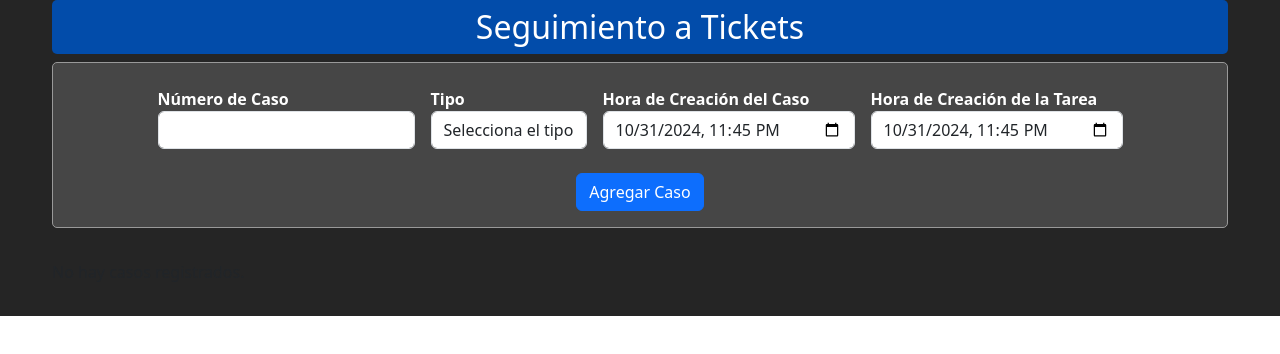
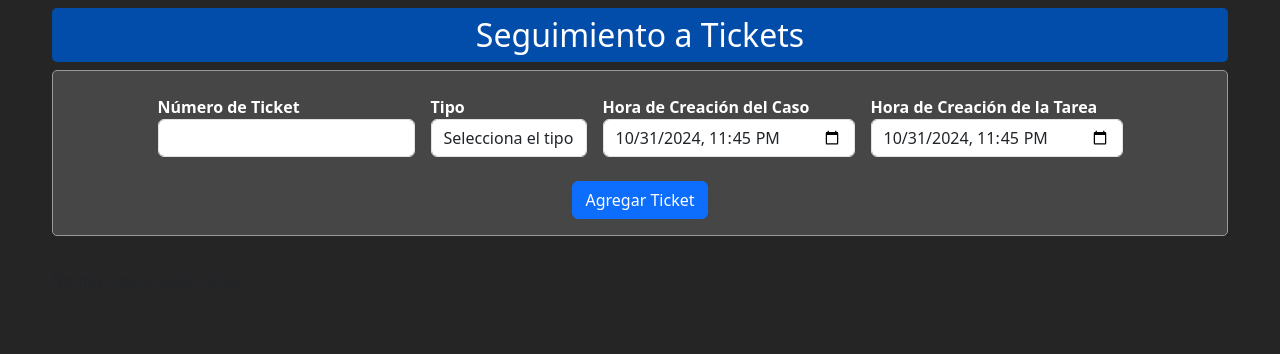
Before and after one commit to ACSBITMEN/Ticket-Time, a React (Vite) app in the folder TickeTime/: page / in a window 1280 px wide. Shown: the top 354 px of the page. Built offline with nearby package versions, Linux system fonts and the light colour scheme.

Commit message:
add btn borrar, add btn reiniciar, logica en proceso

```diff
--- a/TickeTime/src/components/CaseForm.jsx
+++ b/TickeTime/src/components/CaseForm.jsx
@@ -60,7 +60,7 @@ function CaseForm({ addCase }) {
         <div className="containerDates">
 
           <div className="form-group">
-            <label>Número de Caso</label>
+            <label>Número de Ticket</label>
             <input
               type="text"
               className="form-control"
@@ -101,7 +101,7 @@ function CaseForm({ addCase }) {
           </div>
         </div>
         <button type="submit" className="btn btn-primary mt-3">
-          Agregar Caso
+          Agregar Ticket
         </button>
       </form>
     </>
--- a/TickeTime/src/components/CaseItem.jsx
+++ b/TickeTime/src/components/CaseItem.jsx
@@ -144,7 +144,7 @@ function CaseItem({ caseData }) {
   return (
     <div className="case-item">
       <div className='case-item-date'>
-        <h5>Ticket #{caseNumber} - {type} </h5>
+        <h5>Ticket <b>#{caseNumber}</b> - {type} </h5>
         <div className='container-case-item-date'>
         <p><b>Creación Ticket:</b> {formatDateTime(caseCreationDate)}</p>
         <p><b>Creación Tarea:</b> {formatDateTime(taskCreationDate)}</p>
--- a/TickeTime/src/styles/App.css
+++ b/TickeTime/src/styles/App.css
@@ -4,8 +4,9 @@
   background-color: #252525;
   margin: 0;
   padding: 0;
+  min-height: 100vh;
   height: 100%;
-  padding-bottom: 1rem;
+  padding: .5rem 0 1rem;
 }
 
 #body h1 {
--- a/TickeTime/src/styles/CaseItem.css
+++ b/TickeTime/src/styles/CaseItem.css
@@ -1,9 +1,9 @@
 /* src/styles/CaseItem.css */
 
 .case-item {
-  background-color: #d6d6d6;
+  background-color: gainsboro;
   border: 1px solid #ccc;
-  padding: 0.5rem;
+  padding: .3rem .3rem 0.5rem;
   margin-bottom: 2rem;
   border-radius: 5px;
 }
@@ -12,9 +12,15 @@
   background-color: #fff;
 }
 
+.case-item:hover .containerTimerDate h5 {
+  color: #fff;
+  text-shadow: -1px -1px 0 #000, 1px -1px 0 #000, -1px 1px 0 #000, 1px 1px 0 #000;
+}
+
 .case-item h5 {
-  margin: 0 2rem 0 0.5rem;
+  margin: 0 2rem 0 1rem;
   font-size: 1.2em;
+  font-weight: 400;
 }
 
 .case-item-date {
@@ -43,10 +49,6 @@
 
 .case-item .case-item-date p:nth-child(2) {
   margin-right: .5rem;
-}
-
-.case-item .case-item-date p:hover {
-  background-color: #c7c7c7;
 }
 
 .case-item p {
@@ -154,6 +156,7 @@
 .statusEnd button {
   border-radius: 5px;
   height: 40px;
+  margin-right: .5rem;
 }
 
 
```
